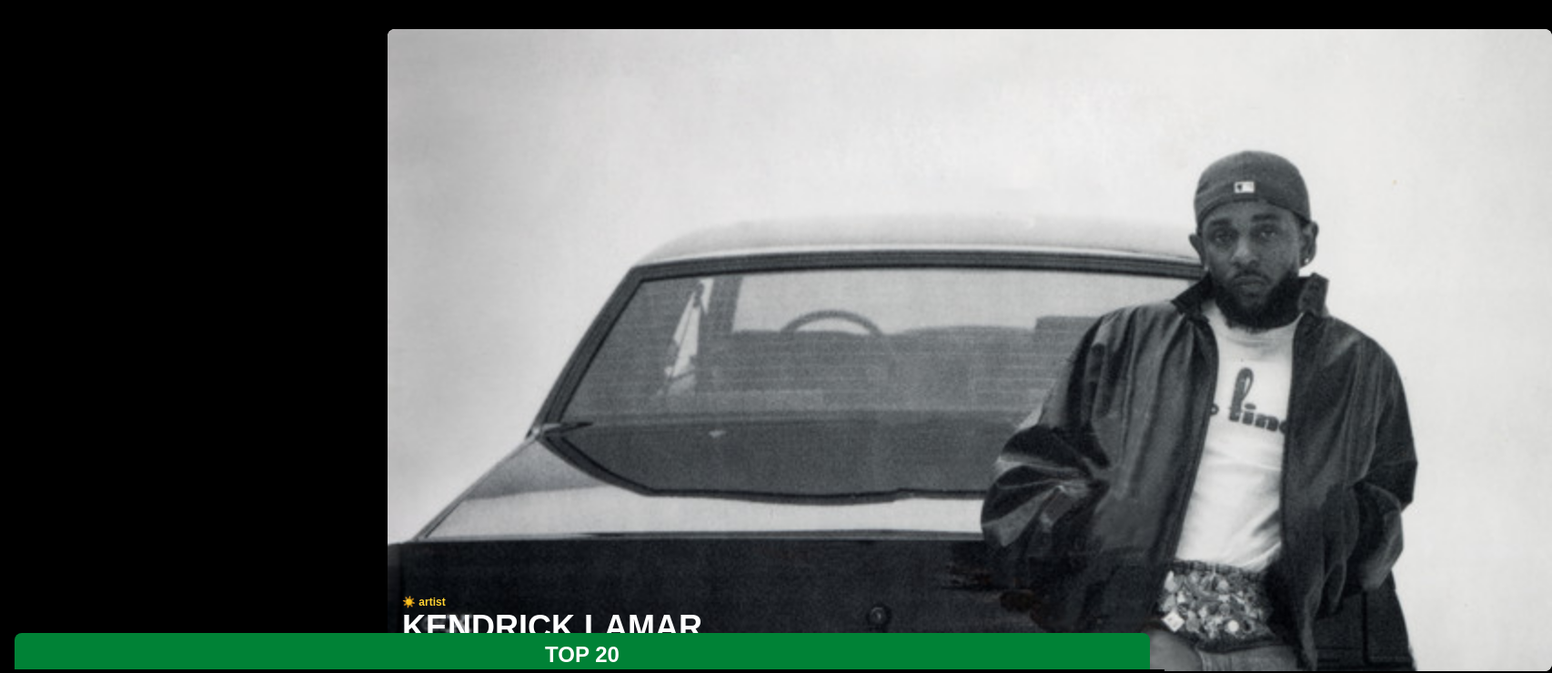
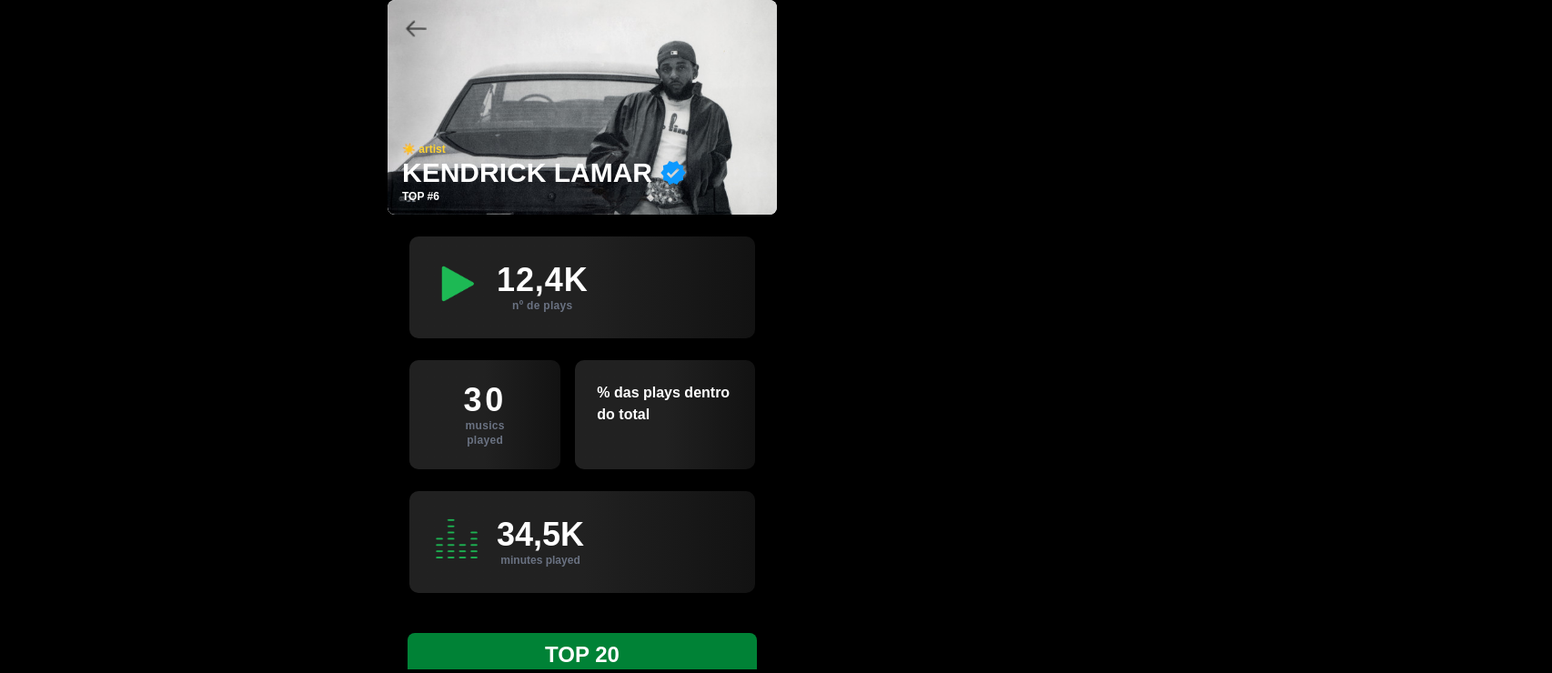
Before and after one commit to GabrielCM26/Desafio-final-front-end, a Next.js app: page /artistProfile in a window 1280 px wide. Shown: the top 740 px of the page at 91% size, 1706 px wide, since content can reach past the window. Built offline with nearby package versions, Linux system fonts and the light colour scheme.

Commit message:
removed paddind top from _app and updated artistsProfile

```diff
--- a/src/pages/_app.js
+++ b/src/pages/_app.js
@@ -6,7 +6,7 @@
   return (
 
     <div className="min-h-screen flex items-center justify-center bg-black">
-      <div className="w-full max-w-[428px] py-8 space-y-6">
+      <div className="w-full max-w-[428px] space-y-6">
         <main className="container flex-grow">
           <Component {...pageProps} />
         </main>
--- a/src/pages/artistProfile.js
+++ b/src/pages/artistProfile.js
@@ -1,44 +1,74 @@
+import Link from 'next/link';
+import { MdVerified } from "react-icons/md";
+
 export default function PerfilArtista() {
   return (
-    <div>
-      <div className="bg-white rounded-lg shadow-md w-screen overflow-hidden">
-        <figure className="relative w-screen">
+    <div className="bg-black min-h-screen">
+
+      <div className="max-w-md mx-auto relative pb-24">
+        <div className="bg-white rounded-lg shadow-md overflow-hidden">
+          <figure className="relative w-full">
             <a href="#">
-            <img className="rounded-lg w-screen h-auto object-cover" src="./img/kendrick.png" alt="Kendrick Lamar" />
+              <img className="rounded-lg w-full h-auto object-cover" src="./img/kendrick.png" alt="Kendrick Lamar" />
             </a>
+            <Link href="/top100Artists">
+              <img src="./img/arrow-to-left.png" alt="Seta para esquerda" className="absolute top-4 left-4 w-8 h-8" />
+            </Link>
             <figcaption className="absolute px-4 text-lg text-white bottom-3">
               <p className="text-xs text-amber-300">☀️ artist</p>
-            <p className="text-4xl">KENDRICK LAMAR</p>
+              <p className="text-3xl font-bold inline-flex items-center gap-2">KENDRICK LAMAR<span className="text-[#0D99FF]"><MdVerified /></span></p>
               <p className="text-xs">TOP #6</p>
             </figcaption>
           </figure>
         </div>
 
-      <div className="p-8 space-y-6 justify-">
-        <div className="bg-linear-to-r from-[#212121] from-50% to-[#121212] to-100% rounded-[10px] p-4">
+        <div className="p-6 space-y-6">
+          <div className="bg-linear-to-r from-[#212121] from-50% to-[#121212] to-100% rounded-[10px] p-6">
             <div className="flex flex-row gap-4 items-center">
-            <img src="./img/botao_play_pag_artist.png" alt="Imagem botão play" className="w-12 h-12 mb-2" />
-            <div className="flex flex-col items-center">
-              <p className="text-4xl">12,4K</p>
-              <p className="text-xs">nº de plays</p>
+              <img src="./img/botao_play_pag_artist.png" alt="Imagem botão play" className="w-14 h-14 mb-2" />
+              <div className="flex flex-col items-center ">
+                <p className="text-4xl font-bold tracking-wide">12,4K</p>
+                <p className="text-xs text-gray-500 tracking-wide">nº de plays</p>
+              </div>
             </div>
           </div>
 
+          <div className="flex flex-row gap-4 mt-4">
+            <div className="bg-linear-to-r from-[#212121] from-50% to-[#121212] to-100% rounded-[10px] p-6 px-13">
+              <div className="flex flex-col items-center">
+                <p className="text-4xl font-bold tracking-widest">30</p>
+                <p className="text-xs text-gray-500 text-center tracking-wide">musics played</p>
+              </div>
+            </div>
+            <div className="bg-linear-to-r from-[#212121] from-50% to-[#121212] to-100% rounded-[10px] p-6">
+              % das plays dentro do total
+            </div>
           </div>
 
-        <div className="flex flex-row gap-4 mt-4">
-          <div className="bg-linear-to-r from-[#212121] from-50% to-[#121212] to-100% p-3 rounded-[10px]">nº de musicas played</div>
-          <div className="bg-linear-to-r from-[#212121] from-50% to-[#121212] to-100% p-3 rounded-[10px]">% das plays dentro do total</div>
+          <div className="bg-linear-to-r from-[#212121] from-50% to-[#121212] to-100% rounded-[10px] p-6">
+            <div className="flex flex-row gap-4 items-center">
+              <img src="./img/icon-music-rhythm_pag_artist.png" alt="Ícone música" className="w-14 h-14 mb-2" />
+              <div className="flex flex-col items-center">
+                <p className="text-4xl font-bold">34,5K</p>
+                <p className="text-xs text-gray-500">minutes played</p>
+              </div>
+            </div>
+          </div>
         </div>
 
-        <div className="bg-linear-to-r from-[#212121] from-50% to-[#121212] to-100% p-3 rounded-[10px]">nº de plays</div>
-
-        <div className="bg-green-700 text-white rounded-lg fixed bottom-14 left-0 right-0 p-2 mx-4 flex items-center justify-center">
+        <div className="bg-green-700 text-white rounded-lg fixed bottom-14 left-0 right-0 p-2 mx-auto flex items-center justify-center max-w-sm w-[90%]">
           <p className="text-center text-2xl font-black">TOP 20</p>
         </div>
       </div>
 
+
+
+
+
+
+
     </div>
+
 
   )
 }
```
Also changed, not shown: public/img/arrow-to-left.png (added), public/img/cross-outline.png (added). Lines whose indentation alone changed are shown as unchanged.
